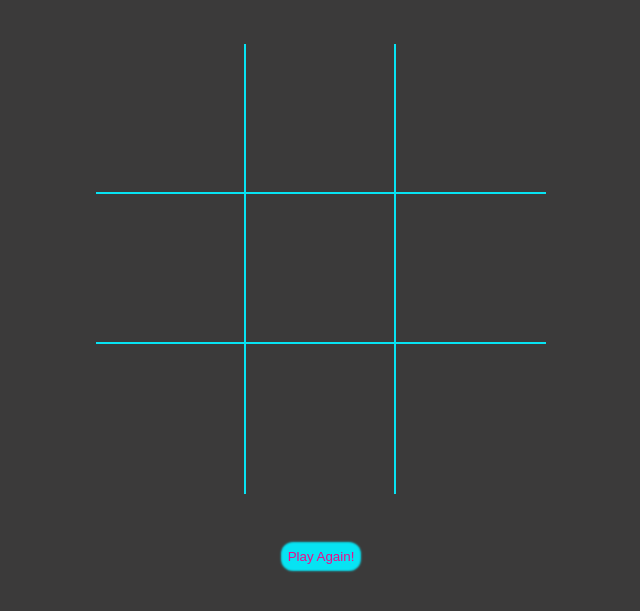
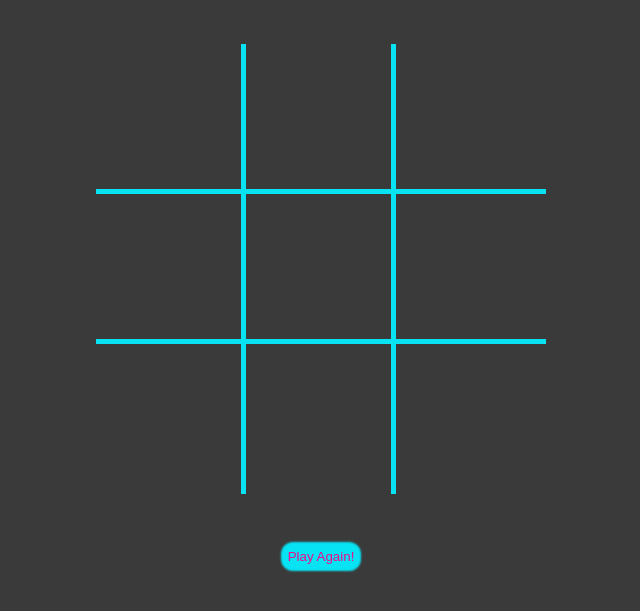
Before and after one commit to nicodenelli/Tic-Tac-Toe-Project, a plain HTML site: page index.html in a window 1280 px wide. Shown: the part 151-762 px from the top of the page, without its empty margins (319-959 px from the left). Drawn offline with Linux system fonts and the light colour scheme.

Commit message:
style board

```diff
--- a/css/main.css
+++ b/css/main.css
@@ -44,8 +44,8 @@ h1 {
     align-items: center;       /* set item(x or o) to be in the center of the space it is in */
     justify-content: center;
     color: var(--blueshock);
-    border-right: 2px solid; /* setting a border to make the board itself */
-    border-bottom: 2px solid;
+    border-right: 5px solid; /* setting a border to make the board itself */
+    border-bottom: 5px solid;
     width: 150px;
     height: 150px;
     font-size: 120px;
```
